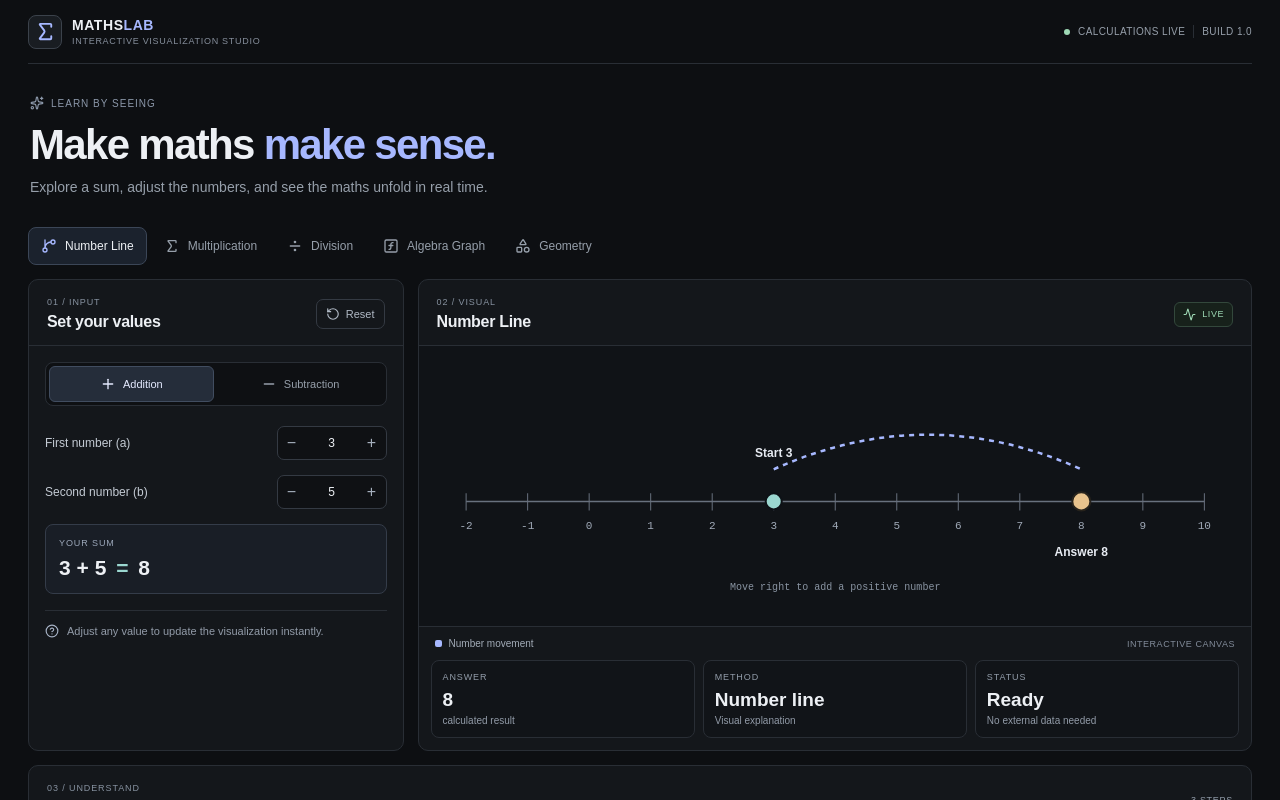
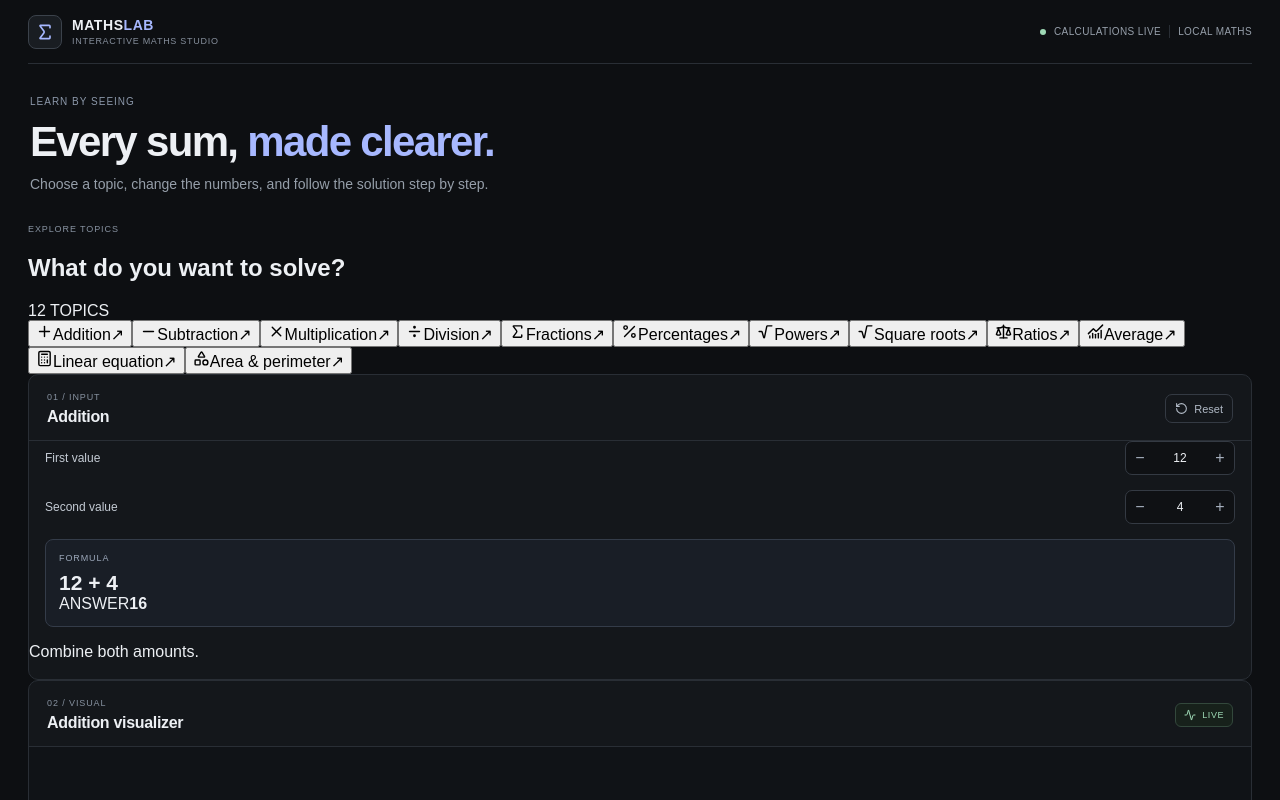
Before and after one commit to deathkernel/VISUALIZER, a Next.js app: page / in a window 1280 px wide. Shown: the top 800 px of the page. Built offline with nearby package versions, Linux system fonts and the light colour scheme.

Commit message:
Add diverse math problem types and visualizers

```diff
--- a/app/page.js
+++ b/app/page.js
@@ -1,31 +1,64 @@
 "use client";
 import { useMemo, useState } from "react";
-import { Activity, GitBranch, Divide, FunctionSquare, Shapes, Sigma, Sparkles, RotateCcw, Plus, Minus, CircleHelp } from "lucide-react";
-const topics=[{id:"arithmetic",label:"Number Line",Icon:GitBranch},{id:"multiply",label:"Multiplication",Icon:Sigma},{id:"divide",label:"Division",Icon:Divide},{id:"algebra",label:"Algebra Graph",Icon:FunctionSquare},{id:"geometry",label:"Geometry",Icon:Shapes}];
-function NumberInput({label,value,onChange,min,max,step=1}){return <label className="number-field"><span>{label}</span><div className="number-control"><button type="button" onClick={()=>onChange(Math.max(min,Math.round((value-step)*100)/100))} aria-label={"Decrease "+label}>−</button><input type="number" min={min} max={max} step={step} value={value} onChange={e=>{const n=Number(e.target.value);if(e.target.value!==""&&Number.isFinite(n))onChange(Math.max(min,Math.min(max,n)));}}/><button type="button" onClick={()=>onChange(Math.min(max,Math.round((value+step)*100)/100))} aria-label={"Increase "+label}>+</button></div></label>}
-function NumberLine({a,b,op,result}){const low=Math.min(0,a,result)-2,high=Math.max(0,a,result)+2,span=high-low||1,x=n=>32+(n-low)/span*736,ticks=Array.from({length:Math.min(31,high-low+1)},(_,i)=>low+i);return <svg viewBox="0 0 800 230" className="chart-svg" role="img" aria-label={"Number line: "+a+" "+op+" "+b+" = "+result}><line x1="32" y1="126" x2="768" y2="126" className="axis-line"/>{ticks.map(n=><g key={n}><line x1={x(n)} y1="118" x2={x(n)} y2="135" className="tick-line"/><text x={x(n)} y="154" className="axis-label" textAnchor="middle">{n}</text></g>)}<path d={"M "+x(a)+" 94 Q "+((x(a)+x(result))/2)+" 25 "+x(result)+" 94"} className="move-arc"/><circle cx={x(a)} cy="126" r="8" className="start-dot"/><circle cx={x(result)} cy="126" r="9" className="result-dot"/><text x={x(a)} y="82" className="point-label" textAnchor="middle">Start {a}</text><text x={x(result)} y="180" className="point-label" textAnchor="middle">Answer {result}</text><text x="400" y="214" className="plot-caption" textAnchor="middle">{op==="+"?"Move right to add a positive number":"Move left to subtract a positive number"}</text></svg>}
-function DotArray({rows,cols}){const dots=[];for(let r=0;r<rows;r++)for(let c=0;c<cols;c++)dots.push(<g key={r+"-"+c}><circle cx={45+c*44} cy={35+r*42} r="13" className="array-dot"/><text x={45+c*44} y={39+r*42} className="dot-number" textAnchor="middle">{c+1}</text></g>);return <svg viewBox={"0 0 "+Math.max(240,90+cols*44)+" "+Math.max(130,70+rows*42)} className="chart-svg" role="img" aria-label={rows+" rows by "+cols+" columns"}>{dots}</svg>}
-function DivisionVisual({total,groups}){const each=Math.floor(total/groups),remainder=total%groups;return <svg viewBox={"0 0 600 "+Math.max(90,24+groups*48)} className="chart-svg" role="img" aria-label={total+" objects distributed across "+groups+" groups"}>{Array.from({length:groups},(_,g)=>{const count=each+(g<remainder?1:0);return <g key={g}><rect x="10" y={10+g*48} width="580" height="40" rx="9" className="group-box"/><text x="25" y={34+g*48} className="group-label">Group {g+1}</text>{Array.from({length:count},(_,i)=><circle key={i} cx={125+i*22} cy={30+g*48} r="7" className="array-dot"/>)}</g>})}</svg>}
-function AlgebraGraph({slope,intercept,selectedX}){const toX=x=>42+(x+10)*35.8,toY=y=>190-(y+10)*8.2,points=Array.from({length:81},(_,i)=>{const x=(i-40)/4;return [x,slope*x+intercept]}),d=points.map(([x,y],i)=>(i?"L":"M")+" "+toX(x).toFixed(1)+" "+toY(Math.max(-10,Math.min(10,y))).toFixed(1)).join(" "),y=slope*selectedX+intercept,clipped=Math.max(-10,Math.min(10,y));return <svg viewBox="0 0 800 390" className="chart-svg" role="img" aria-label={"Graph y = "+slope+"x + "+intercept}>{Array.from({length:11},(_,i)=>i*2).map(p=><g key={p}><line x1={toX(-10+p)} y1="22" x2={toX(-10+p)} y2="354" className="grid-line"/><line x1="42" y1={toY(-10+p)} x2="758" y2={toY(-10+p)} className="grid-line"/></g>)}<line x1="42" y1={toY(0)} x2="758" y2={toY(0)} className="axis-line"/><line x1={toX(0)} y1="22" x2={toX(0)} y2="354" className="axis-line"/><path d={d} className="algebra-line"/><circle cx={toX(selectedX)} cy={toY(clipped)} r="7" className="result-dot"/><text x={Math.min(690,toX(selectedX)+14)} y={Math.max(28,toY(clipped)-14)} className="point-label">({selectedX}, {y.toFixed(2)})</text><text x="766" y={toY(0)-8} className="axis-label">x</text><text x={toX(0)+8} y="20" className="axis-label">y</text><text x="400" y="382" className="plot-caption" textAnchor="middle">x: −10 to 10 · y clipped to visible range</text></svg>}
-function RectangleVisual({length,width,area}){const scale=Math.min(31,440/length,240/width),rw=length*scale,rh=width*scale,x=(600-rw)/2,y=(300-rh)/2;return <svg viewBox="0 0 600 330" className="chart-svg" role="img" aria-label={"Rectangle area "+area}><defs><pattern id="area-grid" width={scale} height={scale} patternUnits="userSpaceOnUse" x={x} y={y}><path d={"M "+scale+" 0 L 0 0 0 "+scale} fill="none" stroke="rgba(129,140,248,.6)" strokeWidth=".7"/></pattern></defs><rect x={x} y={y} width={rw} height={rh} rx="2" className="rectangle-fill"/><rect x={x} y={y} width={rw} height={rh} fill="url(#area-grid)" stroke="#8b8cf8" strokeWidth="2"/><text x="300" y={Math.max(18,y-12)} className="point-label" textAnchor="middle">Length = {length}</text><text x={x+rw/2} y={y+rh/2+6} className="area-label" textAnchor="middle">Area = {area}</text><text x="300" y="318" className="plot-caption" textAnchor="middle">Grid cells represent square units (schematic)</text></svg>}
-function Metric({label,value,detail}){return <div className="metric"><div className="metric-label">{label}</div><div className="metric-value">{value}</div><div className="metric-detail">{detail}</div></div>}
+import { Sigma, Plus, Minus, X, Divide, Percent, Radical, Scale, Calculator, Shapes, ChartNoAxesCombined, RotateCcw, Activity } from "lucide-react";
+
+const topics = [
+ {id:"add",label:"Addition",group:"Arithmetic",Icon:Plus},
+ {id:"subtract",label:"Subtraction",group:"Arithmetic",Icon:Minus},
+ {id:"multiply",label:"Multiplication",group:"Arithmetic",Icon:X},
+ {id:"divide",label:"Division",group:"Arithmetic",Icon:Divide},
+ {id:"fraction",label:"Fractions",group:"Number skills",Icon:Sigma},
+ {id:"percent",label:"Percentages",group:"Number skills",Icon:Percent},
+ {id:"power",label:"Powers",group:"Number skills",Icon:Radical},
+ {id:"root",label:"Square roots",group:"Number skills",Icon:Radical},
+ {id:"ratio",label:"Ratios",group:"Number skills",Icon:Scale},
+ {id:"average",label:"Average",group:"Number skills",Icon:ChartNoAxesCombined},
+ {id:"algebra",label:"Linear equation",group:"Algebra",Icon:Calculator},
+ {id:"geometry",label:"Area & perimeter",group:"Geometry",Icon:Shapes}
+];
+function NumberInput({label,value,onChange,min=-1000,max=1000,step=1}) {
+ return <label className="number-field"><span>{label}</span><div className="number-control"><button type="button" onClick={()=>onChange(Math.max(min,Math.round((value-step)*100)/100))} aria-label={"Decrease "+label}>−</button><input type="number" min={min} max={max} step={step} value={value} onChange={e=>{if(e.target.value==="")return;const n=Number(e.target.value);if(Number.isFinite(n))onChange(Math.max(min,Math.min(max,n)));}}/><button type="button" onClick={()=>onChange(Math.min(max,Math.round((value+step)*100)/100))} aria-label={"Increase "+label}>+</button></div></label>
+}
+function Visual({topic,a,b,result}) {
+ const max=Math.max(1,Math.abs(a),Math.abs(b),Math.abs(result));
+ if(topic==="geometry") {
+  const w=180,h= Math.max(25,180*(Math.abs(b)/Math.max(1,Math.abs(a))));
+  return <svg viewBox="0 0 420 250" className="chart-svg" role="img" aria-label="Rectangle area and perimeter visualization"><rect x={210-w/2} y={125-h/2} width={w} height={h} rx="3" className="rectangle-fill" stroke="#a7b8ff" strokeWidth="2"/><text x="210" y={125-h/2-12} textAnchor="middle" className="point-label">Length = {a}</text><text x={210+w/2+12} y="129" className="point-label">Width = {b}</text><text x="210" y="235" textAnchor="middle" className="plot-caption">Rectangle (not to scale)</text></svg>
+ }
+ const bar=(n,y,color,label)=><g key={label}><rect x="70" y={y} width={Math.max(3,260*Math.abs(n)/max)} height="30" rx="5" fill={color}/><text x="60" y={y+20} textAnchor="end" className="axis-label">{label}</text><text x={Math.min(355,78+260*Math.abs(n)/max)} y={y+20} className="point-label">{n}</text></g>;
+ return <svg viewBox="0 0 420 200" className="chart-svg" role="img" aria-label={"Visual comparison for "+topic}><line x1="70" y1="20" x2="70" y2="170" className="axis-line"/>{bar(a,28,"#a7b8ff","A")}{bar(b,78,"#9bd7d0","B")}{bar(result,128,"#e8c38d","Result")}</svg>
+}
 export default function Home(){
-const [topic,setTopic]=useState("arithmetic"),[a,setA]=useState(3),[b,setB]=useState(5),[op,setOp]=useState("+"),[rows,setRows]=useState(4),[cols,setCols]=useState(5),[total,setTotal]=useState(24),[groups,setGroups]=useState(4),[slope,setSlope]=useState(2),[intercept,setIntercept]=useState(1),[selectedX,setSelectedX]=useState(3),[length,setLength]=useState(8),[width,setWidth]=useState(4);
-const result=op==="+"?a+b:a-b,product=rows*cols,quotient=Math.floor(total/groups),remainder=total%groups,area=length*width,graphY=slope*selectedX+intercept,active=topics.find(t=>t.id===topic);
-const steps=useMemo(()=>{if(topic==="arithmetic")return ["Start at "+a+" on the number line.",(op==="+"?"Add ":"Subtract ")+b+".","Result: "+a+" "+op+" "+b+" = "+result+"."];if(topic==="multiply")return ["Build "+rows+" equal rows.","Put "+cols+" dots in every row.","Count all dots: "+rows+" × "+cols+" = "+product+"."];if(topic==="divide")return ["Start with "+total+" objects.","Share them as evenly as possible into "+groups+" groups.","Each gets "+quotient+"; remainder "+remainder+"."];if(topic==="algebra")return ["Equation: y = "+slope+"x + "+intercept+".","Substitute x = "+selectedX+": y = "+slope+" × "+selectedX+" + ("+intercept+").","So y = "+graphY+"."];return ["Length = "+length+" units; width = "+width+" units.","Area = length × width.","Area = "+length+" × "+width+" = "+area+" square units."]},[topic,a,b,op,result,rows,cols,product,total,groups,quotient,remainder,slope,intercept,selectedX,graphY,length,width,area]);
-function reset(){setA(3);setB(5);setOp("+");setRows(4);setCols(5);setTotal(24);setGroups(4);setSlope(2);setIntercept(1);setSelectedX(3);setLength(8);setWidth(4)}
-const answer=topic==="arithmetic"?result:topic==="multiply"?product:topic==="divide"?quotient:topic==="algebra"?graphY.toFixed(2):area,detail=topic==="divide"?"remainder "+remainder:topic==="geometry"?"square units":topic==="algebra"?"selected y-value":"calculated result",method=topic==="arithmetic"?"Number line":topic==="multiply"?"Equal arrays":topic==="divide"?"Equal groups":topic==="algebra"?"Linear function":"Area formula";
-return <main className="app-shell"><header className="topbar"><a className="brand" href="#" aria-label="MathsLab home"><span className="brand-mark"><Sigma size={23}/></span><span><strong>MATHS<span className="brand-accent">LAB</span></strong><small>INTERACTIVE VISUALIZATION STUDIO</small></span></a><div className="top-status"><span className="status-light"/> CALCULATIONS LIVE <span className="top-divider"/><span>BUILD 1.0</span></div></header>
-<section className="hero"><div className="hero-copy"><div className="eyebrow"><Sparkles size={14}/> LEARN BY SEEING</div><h1>Make maths <span>make sense.</span></h1><p>Explore a sum, adjust the numbers, and see the maths unfold in real time.</p></div><div className="hero-mark" aria-hidden="true"><div className="hero-orbit orbit-one"/><div className="hero-orbit orbit-two"/><span>∑</span><i>+</i><b>×</b></div></section>
-<nav className="topic-tabs" aria-label="Math topics">{topics.map(({id,label,Icon})=><button key={id} className={topic===id?"topic-tab active":"topic-tab"} onClick={()=>setTopic(id)}><Icon size={16}/><span>{label}</span></button>)}</nav>
-<div className="dashboard-grid"><section className="card controls-card"><div className="card-heading"><div><span className="section-kicker">01 / INPUT</span><h2>Set your values</h2></div><button className="reset-button" onClick={reset}><RotateCcw size={14}/> Reset</button></div>
-{topic==="arithmetic"&&<><div className="operation-switch"><button className={op==="+"?"chosen":""} onClick={()=>setOp("+")}><Plus size={16}/> Addition</button><button className={op==="-"?"chosen":""} onClick={()=>setOp("-")}><Minus size={16}/> Subtraction</button></div><NumberInput label="First number (a)" value={a} onChange={setA} min={-50} max={50}/><NumberInput label="Second number (b)" value={b} onChange={setB} min={-50} max={50}/><div className="formula-preview"><span>YOUR SUM</span><strong>{a} {op} {b} <em>=</em> {result}</strong></div></>}
-{topic==="multiply"&&<><NumberInput label="Rows" value={rows} onChange={setRows} min={1} max={10}/><NumberInput label="Dots per row" value={cols} onChange={setCols} min={1} max={12}/><div className="formula-preview"><span>YOUR PRODUCT</span><strong>{rows} × {cols} <em>=</em> {product}</strong></div></>}
-{topic==="divide"&&<><NumberInput label="Total objects" value={total} onChange={setTotal} min={1} max={60}/><NumberInput label="Number of groups" value={groups} onChange={setGroups} min={1} max={12}/><div className="formula-preview"><span>YOUR DIVISION</span><strong>{total} ÷ {groups} <em>=</em> {quotient} <small>R {remainder}</small></strong></div></>}
-{topic==="algebra"&&<><NumberInput label="Slope (m)" value={slope} onChange={setSlope} min={-5} max={5} step={.5}/><NumberInput label="Y-intercept (c)" value={intercept} onChange={setIntercept} min={-10} max={10} step={.5}/><NumberInput label="Find y when x =" value={selectedX} onChange={setSelectedX} min={-10} max={10} step={.5}/><div className="formula-preview"><span>LINEAR EQUATION</span><strong>y = {slope}x + ({intercept})</strong></div></>}
-{topic==="geometry"&&<><NumberInput label="Length (units)" value={length} onChange={setLength} min={1} max={20}/><NumberInput label="Width (units)" value={width} onChange={setWidth} min={1} max={20}/><div className="formula-preview"><span>AREA</span><strong>{length} × {width} <em>=</em> {area}</strong></div></>}<div className="controls-foot"><CircleHelp size={14}/><span>Adjust any value to update the visualization instantly.</span></div></section>
-<section className="card visualization-card"><div className="card-heading"><div><span className="section-kicker">02 / VISUAL</span><h2>{active?.label}</h2></div><span className="live-badge"><Activity size={13}/> LIVE</span></div>
-<div className="plot-area">{topic==="arithmetic"&&<NumberLine a={a} b={b} op={op} result={result}/ >}{topic==="multiply"&&<div className="array-plot"><DotArray rows={rows} cols={cols}/></div>}{topic==="divide"&&<DivisionVisual total={total} groups={groups}/ >}{topic==="algebra"&&<AlgebraGraph slope={slope} intercept={intercept} selectedX={selectedX}/ >}{topic==="geometry"&&<RectangleVisual length={length} width={width} area={area}/ >}</div>
-<div className="plot-legend"><span><i className="legend-dot primary"/>{topic==="algebra"?"y = mx + c":topic==="geometry"?"Rectangle":topic==="divide"?"Objects per group":topic==="multiply"?"Each dot = 1":"Number movement"}</span><span className="legend-right">INTERACTIVE CANVAS</span></div><div className="metric-row"><Metric label="ANSWER" value={answer} detail={detail}/><Metric label="METHOD" value={method} detail="Visual explanation"/><Metric label="STATUS" value="Ready" detail="No external data needed"/></div></section></div>
-<section className="card solution-card"><div className="card-heading"><div><span className="section-kicker">03 / UNDERSTAND</span><h2>Step-by-step solution</h2></div><span className="steps-count">{steps.length} STEPS</span></div><div className="solution-steps">{steps.map((step,i)=><div className="solution-step" key={step}><span className="step-number">{String(i+1).padStart(2,"0")}</span><p>{step}</p>{i===steps.length-1&&<span className="done-mark">✓</span>}</div>)}</div></section>
-<footer className="app-footer"><span><span className="footer-mark">∑</span> MATHSLAB <span className="footer-muted">· Learn visually, one problem at a time.</span></span><span>CLIENT-SIDE CALCULATIONS <span className="footer-dot">●</span></span></footer></main>}
+ const [topic,setTopic]=useState("add"),[a,setA]=useState(12),[b,setB]=useState(4),[c,setC]=useState(3);
+ const active=topics.find(t=>t.id===topic);
+ const calculation=useMemo(()=>{
+  const safeB=b===0?1:b;
+  if(topic==="add")return {formula:`${a} + ${b}`,answer:a+b,steps:[`Start with ${a}.`,`Add ${b} more.`,`Total: ${a} + ${b} = ${a+b}.`],note:"Combine both amounts."};
+  if(topic==="subtract")return {formula:`${a} − ${b}`,answer:a-b,steps:[`Start with ${a}.`,`Take away ${b}.`,`Difference: ${a} − ${b} = ${a-b}.`],note:"Find the difference."};
+  if(topic==="multiply")return {formula:`${a} × ${b}`,answer:a*b,steps:[`Make ${a} equal groups.`,`Put ${b} items in each group.`,`Total: ${a} × ${b} = ${a*b}.`],note:"Multiplication is repeated addition."};
+  if(topic==="divide")return {formula:`${a} ÷ ${safeB}`,answer:(a/safeB).toFixed(2).replace(/\.00$/,""),steps:[`Start with ${a} items.`,`Split them into ${safeB} equal groups.`,`Each group gets ${a/safeB}.`],note:b===0?"Division by zero is undefined.":"Share equally between groups."};
+  if(topic==="fraction"){const g=(x,y)=>y?g(y,x%y):Math.abs(x);const d=g(Math.round(a),Math.round(safeB))||1;return {formula:`${Math.round(a)}/${Math.round(safeB)}`,answer:`${Math.round(a)/d}/${Math.round(safeB)/d}`,steps:[`Numerator = ${Math.round(a)}; denominator = ${Math.round(safeB)}.`,`Find the greatest common divisor: ${d}.`,`Simplify both parts by ${d}: ${Math.round(a)/d}/${Math.round(safeB)/d}.`],note:"A fraction represents parts of a whole."};}
+  if(topic==="percent")return {formula:`${b}% of ${a}`,answer:(a*b/100).toFixed(2).replace(/\.00$/,""),steps:[`Convert ${b}% to a decimal: ${b}/100 = ${b/100}.`,`Multiply by the whole: ${a} × ${b/100}.`,`Answer: ${a} × ${b}/100 = ${a*b/100}.`],note:"Percent means per hundred."};
+  if(topic==="power")return {formula:`${a}^${Math.max(0,Math.min(8,Math.round(b))) }`,answer:Math.pow(a,Math.max(0,Math.min(8,Math.round(b)))),steps:[`Base = ${a}; exponent = ${Math.max(0,Math.min(8,Math.round(b)))}.`,`Multiply the base by itself ${Math.max(0,Math.min(8,Math.round(b)))} times.`,`Power = ${Math.pow(a,Math.max(0,Math.min(8,Math.round(b))))}.`],note:"The exponent tells how many factors to multiply."};
+  if(topic==="root"){const n=Math.max(0,a);return {formula:`√${n}`,answer:Math.sqrt(n).toFixed(3).replace(/0+$/,"").replace(/\.$/,""),steps:[`Find a number that multiplied by itself gives ${n}.`,`Check: √${n} × √${n} = ${n}.`,`Square root ≈ ${Math.sqrt(n).toFixed(3)}.`],note:"Only non-negative inputs are used for real square roots."};}
+  if(topic==="ratio"){const g=(x,y)=>y?g(y,x%y):Math.abs(x);const d=g(Math.round(a),Math.round(safeB))||1;return {formula:`${Math.round(a)} : ${Math.round(safeB)}`,answer:`${Math.round(a)/d} : ${Math.round(safeB)/d}`,steps:[`Write the ratio as ${Math.round(a)} : ${Math.round(safeB)}.`,`Find the greatest common divisor: ${d}.`,`Divide both terms by ${d} to simplify.`],note:"Ratios compare two quantities."};}
+  if(topic==="average"){const sum=a+b+c;return {formula:`(${a} + ${b} + ${c}) ÷ 3`,answer:(sum/3).toFixed(2).replace(/\.00$/,""),steps:[`Add the values: ${a} + ${b} + ${c} = ${sum}.`,`There are 3 values.`,`Mean = ${sum} ÷ 3 = ${sum/3}.`],note:"Average = sum of values ÷ number of values."};}
+  if(topic==="algebra"){const x=(c-a)/safeB;return {formula:`${b}x + ${a} = ${c}`,answer:`x = ${x.toFixed(3).replace(/0+$/,"").replace(/\.$/,"")}`,steps:[`Equation: ${b}x + ${a} = ${c}.`,`Subtract ${a} from both sides: ${b}x = ${c-a}.`,`Divide by ${safeB}: x = ${x}.`],note:b===0?"Coefficient cannot be zero for this solver.":"Do the same operation on both sides."};}
+  const area=Math.abs(a*b),perimeter=2*(Math.abs(a)+Math.abs(b));return {formula:`Area = ${a} × ${b}`,answer:`${area} area units · ${perimeter} perimeter units`,steps:[`Length = ${a}; width = ${b}.`,`Area = length × width = ${area}.`,`Perimeter = 2 × (length + width) = ${perimeter}.`],note:"Area measures the inside; perimeter measures the boundary."};
+ },[topic,a,b,c]);
+ function reset(){setA(12);setB(4);setC(3)}
+ const showC=topic==="average"||topic==="algebra";
+ const aLabel=topic==="root"?"Number":topic==="geometry"?"Length":topic==="average"?"Value 1":topic==="algebra"?"Constant (a)":"First value";
+ const bLabel=topic==="percent"?"Percent":topic==="algebra"?"Coefficient (b)":topic==="geometry"?"Width":topic==="average"?"Value 2":topic==="power"?"Exponent":topic==="fraction"?"Denominator":topic==="ratio"?"Second term":"Second value";
+ return <main className="app-shell">
+  <header className="topbar"><a className="brand" href="#"><span className="brand-mark"><Sigma size={20}/></span><span><strong>MATHS<span className="brand-accent">LAB</span></strong><small>INTERACTIVE MATHS STUDIO</small></span></a><div className="top-status"><span className="status-light"/> CALCULATIONS LIVE <span className="top-divider"/><span>LOCAL MATHS</span></div></header>
+  <section className="hero"><div><div className="eyebrow">LEARN BY SEEING</div><h1>Every sum, <span>made clearer.</span></h1><p>Choose a topic, change the numbers, and follow the solution step by step.</p></div></section>
+  <section className="topic-section"><div className="topic-heading"><div><span className="section-kicker">EXPLORE TOPICS</span><h2>What do you want to solve?</h2></div><span className="topic-count">12 TOPICS</span></div><div className="topic-grid">{topics.map(({id,label,group,Icon})=><button key={id} onClick={()=>setTopic(id)} className={topic===id?"topic-choice selected":"topic-choice"}><span className="topic-icon"><Icon size={17}/></span><span className="topic-name">{label}</span><span className="topic-arrow">↗</span></button>)}</div></section>
+  <div className="workspace"><section className="card controls-card"><div className="card-heading"><div><span className="section-kicker">01 / INPUT</span><h2>{active.label}</h2></div><button className="reset-button" onClick={reset}><RotateCcw size={13}/> Reset</button></div>
+   <div className="input-stack"><NumberInput label={aLabel} value={a} onChange={setA} min={topic==="root"?0:-1000} max={1000}/><NumberInput label={bLabel} value={b} onChange={setB} min={topic==="fraction"||topic==="ratio"||topic==="divide"||topic==="percent"?1:-100} max={1000} step={topic==="percent"?.5:1}/>{showC&&<NumberInput label={topic==="average"?"Value 3":"Right-hand side (c)"} value={c} onChange={setC}/>}</div>
+   <div className="formula-preview"><span>FORMULA</span><strong>{calculation.formula}</strong><div className="answer-line"><span>ANSWER</span><b>{calculation.answer}</b></div></div><p className="hint-text">{calculation.note}</p>
+  </section><section className="card visualization-card"><div className="card-heading"><div><span className="section-kicker">02 / VISUAL</span><h2>{active.label} visualizer</h2></div><span className="live-badge"><Activity size={12}/> LIVE</span></div><div className="plot-area"><Visual topic={topic} a={a} b={b} result={calculation.answer}/></div><div className="plot-legend"><span><i className="legend-dot primary"/>{topic==="geometry"?"Shape preview":"Value comparison"}</span><span className="legend-right">UPDATES WITH INPUT</span></div></section></div>
+  <section className="card solution-card"><div className="card-heading"><div><span className="section-kicker">03 / UNDERSTAND</span><h2>Step-by-step solution</h2></div><span className="steps-count">3 STEPS</span></div><div className="solution-steps">{calculation.steps.map((step,i)=><div className="solution-step" key={i}><span className="step-number">{String(i+1).padStart(2,"0")}</span><p>{step}</p>{i===2&&<span className="done-mark">✓</span>}</div>)}</div></section>
+  <footer className="app-footer"><span><span className="footer-mark">∑</span> MATHSLAB <span className="footer-muted">· Learn visually, one problem at a time.</span></span><span>CLIENT-SIDE CALCULATIONS <span className="footer-dot">●</span></span></footer>
+ </main>
+}
```
